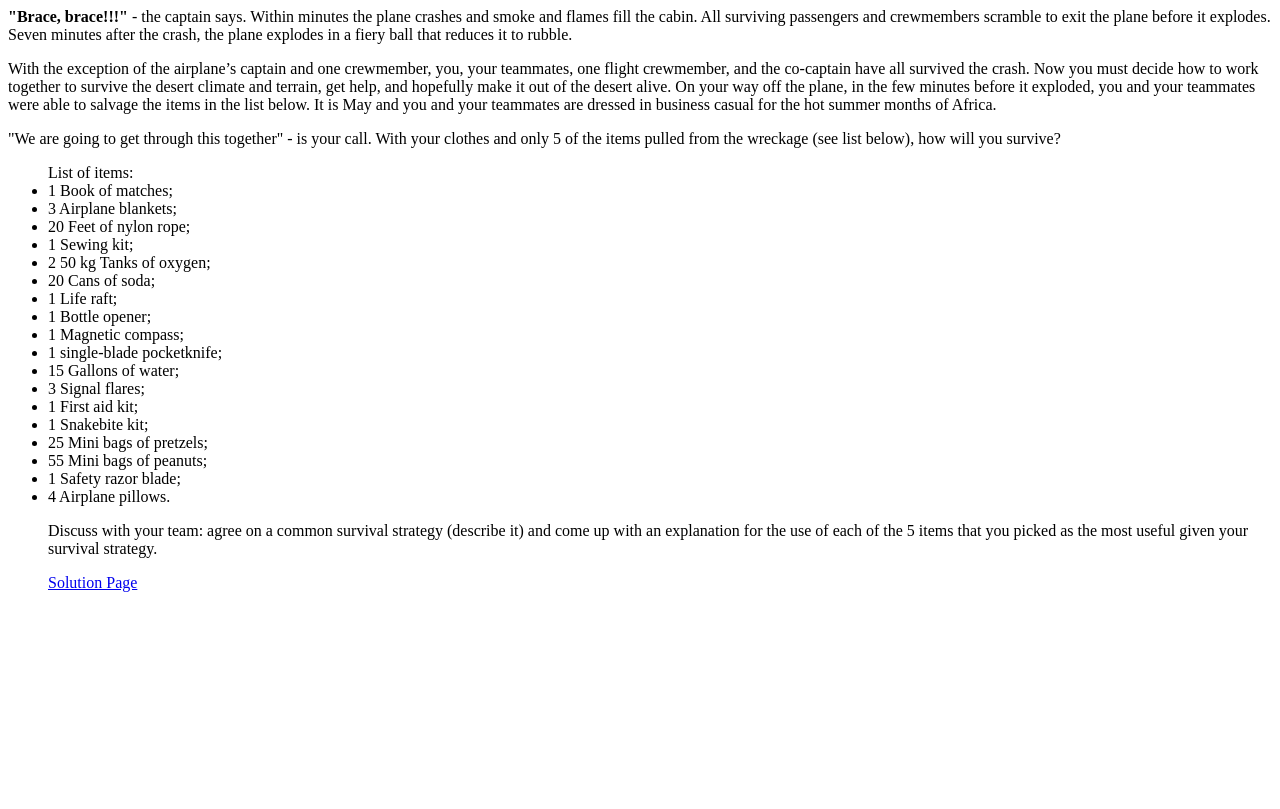
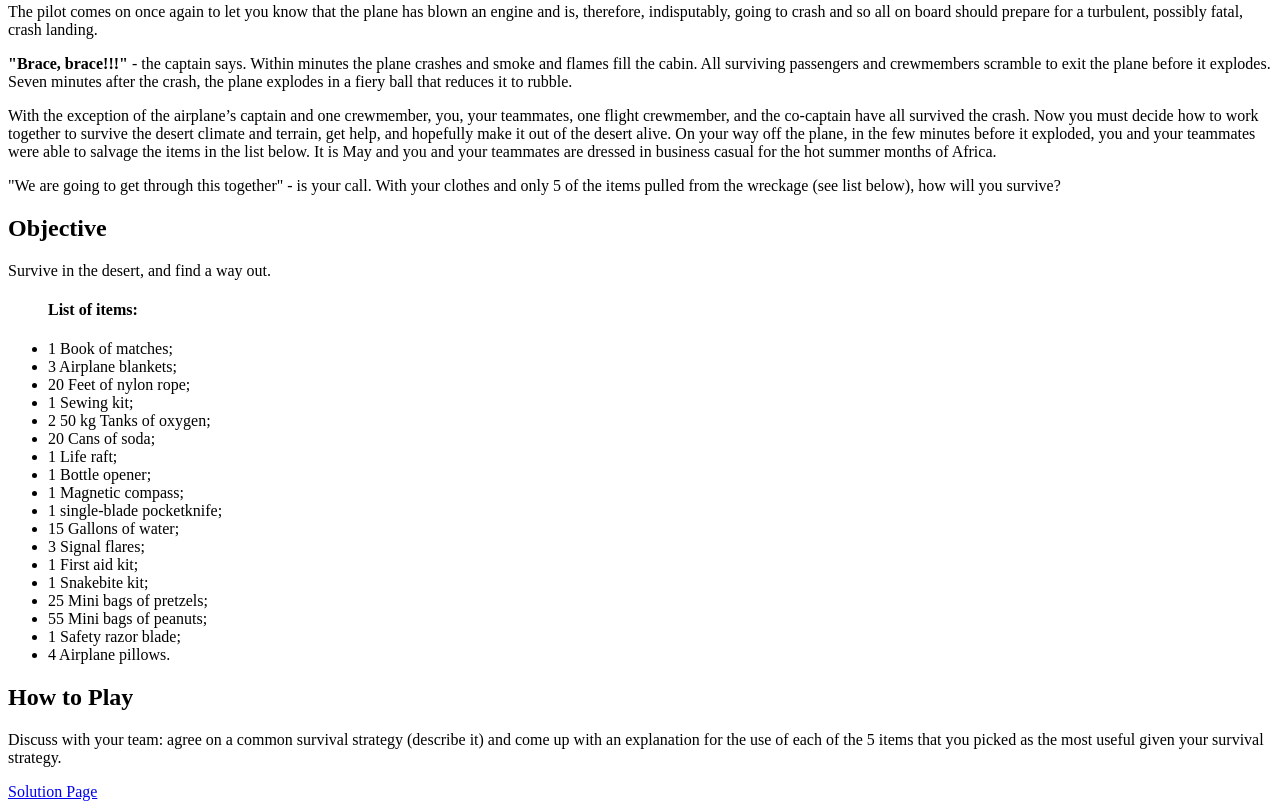
Before and after one commit to AJ-Schulte/INF286-Assignment-2, a plain HTML site: page index.html in a window 1280 px wide. Shown: the part 1034-1843 px from the top of the page. Before the commit the page ends 1642 px from the top, so only its background shows below. Drawn offline with Linux system fonts and the light colour scheme.

Commit message:
Put headers on index

```diff
--- a/index.html
+++ b/index.html
@@ -5,6 +5,7 @@
 		<title>Desert Survival Game</title>
 	</head>
 	<body>
+		<h2>Story</h2>
 		<p>It is 1:00 p.m. on a Saturday afternoon at the end of May.
 		You and your teammates have just finished a two-day training in Casablanca, Morocco. You are all on board a chartered, twin-engine plane that is destined for Dakhla, Morocco, a small town on the coast of the North Atlantic Ocean, approximately <a href="https://www.unitconverters.net/length/km-to-miles.htm" target="_blank">1500 kilometers</a> from Casablanca. </p>
 		<img src="imgs\dakhlaMorocco.jpg" alt="dakhla morocco image">
@@ -18,8 +19,10 @@
 		On your way off the plane, in the few minutes before it exploded, you and your teammates were able to salvage the items in the list below. It is May and you and your teammates are dressed in business casual for the hot summer months of Africa.</p>
 		<p>"We are going to get through this together" - is your call.
 		With your clothes and only 5 of the items pulled from the wreckage (see list below), how will you survive?</p>
+		<h2>Objective</h2>
+		<p>Survive in the desert, and find a way out.</p>
 		<ul>
-			List of items:
+			<h4>List of items: </h4>
 			<li>1 Book of matches;</li>
 			<li>3 Airplane blankets;</li>
 			<li>20 Feet of nylon rope;</li>
@@ -38,7 +41,8 @@
 			<li>55 Mini bags of peanuts;</li>
 			<li>1 Safety razor blade;</li>
 			<li>4 Airplane pillows.</li>
-		</ui>
+		</ul>
+		<h2>How to Play</h2>
 		<p>Discuss with your team: agree on a common survival strategy (describe it) and come up with an explanation for the use of each of the 5 items that you picked as the most useful given your survival strategy. </p>
 		<a href="solution.html">Solution Page</a>
 	</body>
```
Also changed, not shown: README.txt.
